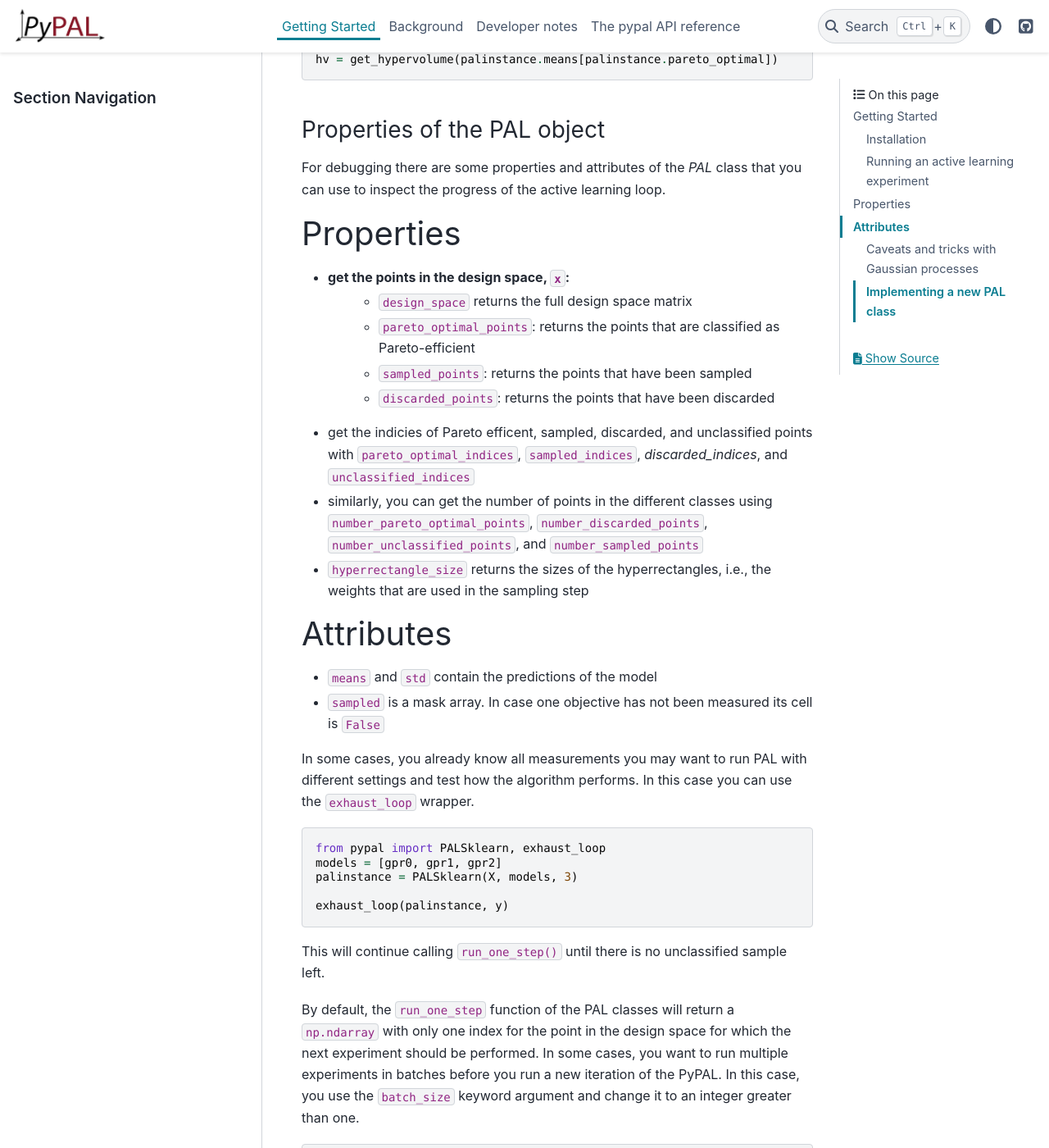
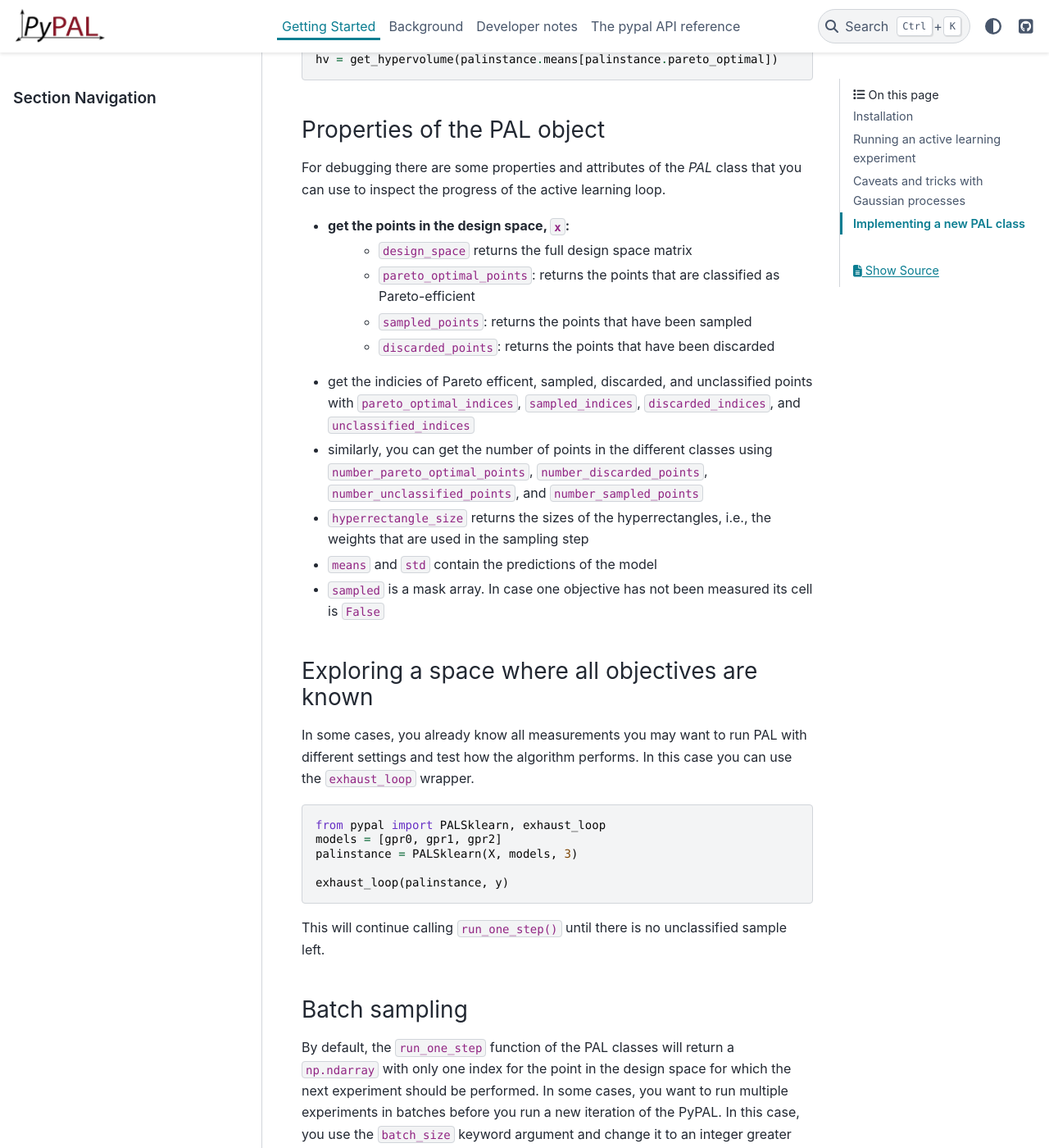
Before and after one commit to kjappelbaum/pyepal, a Sphinx documentation site: the page built from docs/getting_started.rst, in a window 1280 px wide and 1400 px high, scrolled down 3201 px. Shown: the whole window at 82% size. Built offline with Sphinx 7.4.7 and the PyData theme 0.15.4, drawn with Linux system fonts in a browser that asks for light colours.

Commit message:
docs: fix typo in the list of attributes/properties

```diff
--- a/docs/getting_started.rst
+++ b/docs/getting_started.rst
@@ -106,21 +106,14 @@
 ..............................
 For debugging there are some properties and attributes of the `PAL` class that you can use to inspect the progress of the active learning loop.
 
-Properties
-===========
-
 - get the points in the design space, :code:`x`:
     - :code:`design_space` returns the full design space matrix
     - :code:`pareto_optimal_points`: returns the points that are classified as Pareto-efficient
     - :code:`sampled_points`: returns the points that have been sampled
     - :code:`discarded_points`: returns the points that have been discarded
-- get the indicies of Pareto efficent, sampled,  discarded, and unclassified points with :code:`pareto_optimal_indices`, :code:`sampled_indices`, `discarded_indices`, and :code:`unclassified_indices`
+- get the indicies of Pareto efficent, sampled,  discarded, and unclassified points with :code:`pareto_optimal_indices`, :code:`sampled_indices`, :code:`discarded_indices`, and :code:`unclassified_indices`
 - similarly, you can get the number of points in the different classes using :code:`number_pareto_optimal_points`, :code:`number_discarded_points`, :code:`number_unclassified_points`, and :code:`number_sampled_points`
 - :code:`hyperrectangle_size` returns the sizes of the hyperrectangles, i.e., the weights that are used in the sampling step
-
-Attributes
-============
-
 - :code:`means` and :code:`std` contain the predictions of the model
 - :code:`sampled` is a mask array. In case one objective has not been measured its cell is :code:`False`
 
```
Also changed, not shown: 14 other files.
